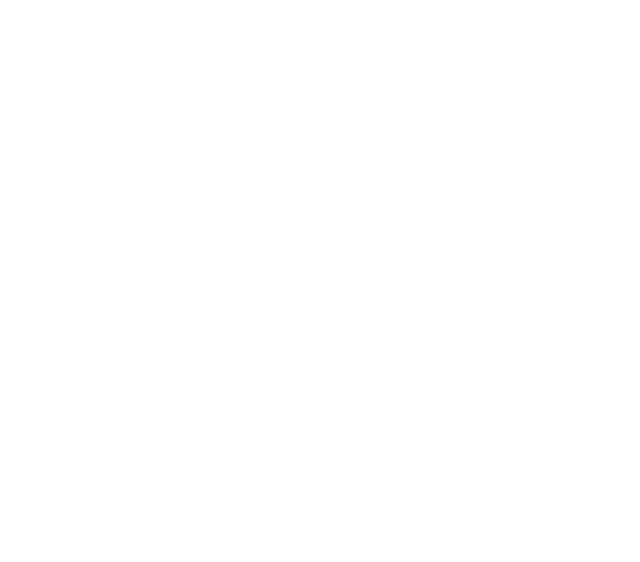
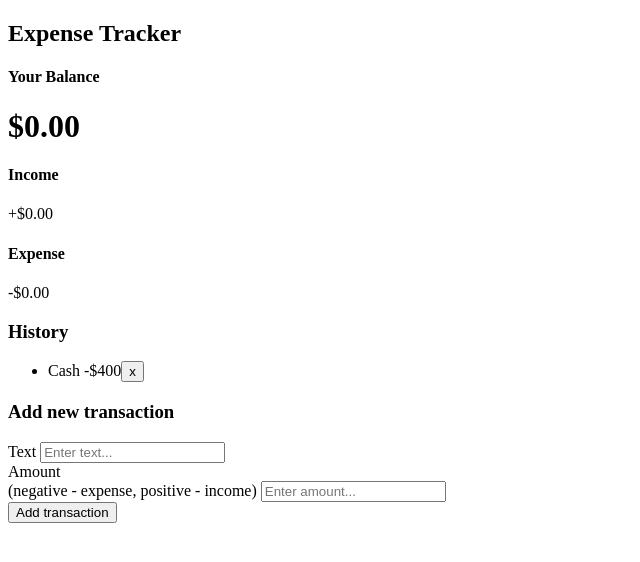
Before and after one commit to danutdotrar/expense-tracker-array-methods, a plain HTML site: page index.html in a window 1280 px wide. Shown: the whole page, without its empty margins (0-640 px from the left). Drawn offline with Linux system fonts and the light colour scheme.

Commit message:
Add HTML content

```diff
--- a/index.html
+++ b/index.html
@@ -8,6 +8,52 @@
         <title>Expense Tracker - Array Methods</title>
     </head>
     <body>
+        <h2>Expense Tracker</h2>
+
+        <div class="container">
+            <h4>Your Balance</h4>
+            <h1 id="balance">$0.00</h1>
+
+            <div class="inc-exp-container">
+                <div>
+                    <h4>Income</h4>
+                    <p id="money-plus" class="money plus">+$0.00</p>
+                </div>
+
+                <div>
+                    <h4>Expense</h4>
+                    <p id="money-minus" class="money minus">-$0.00</p>
+                </div>
+            </div>
+
+            <h3>History</h3>
+            <ul id="list" class="list">
+                <li class="minus">
+                    Cash <span>-$400</span><button class="delete-btn">x</button>
+                </li>
+            </ul>
+
+            <h3>Add new transaction</h3>
+            <form id="form">
+                <div class="form-control">
+                    <label for="text">Text</label>
+                    <input type="text" id="text" placeholder="Enter text..." />
+                </div>
+                <div class="form-control">
+                    <label for="amount"
+                        >Amount <br />
+                        (negative - expense, positive - income)</label
+                    >
+                    <input
+                        type="number"
+                        id="amount"
+                        placeholder="Enter amount..."
+                    />
+                </div>
+                <button class="btn">Add transaction</button>
+            </form>
+        </div>
+
         <script src="app.js"></script>
     </body>
 </html>
```
